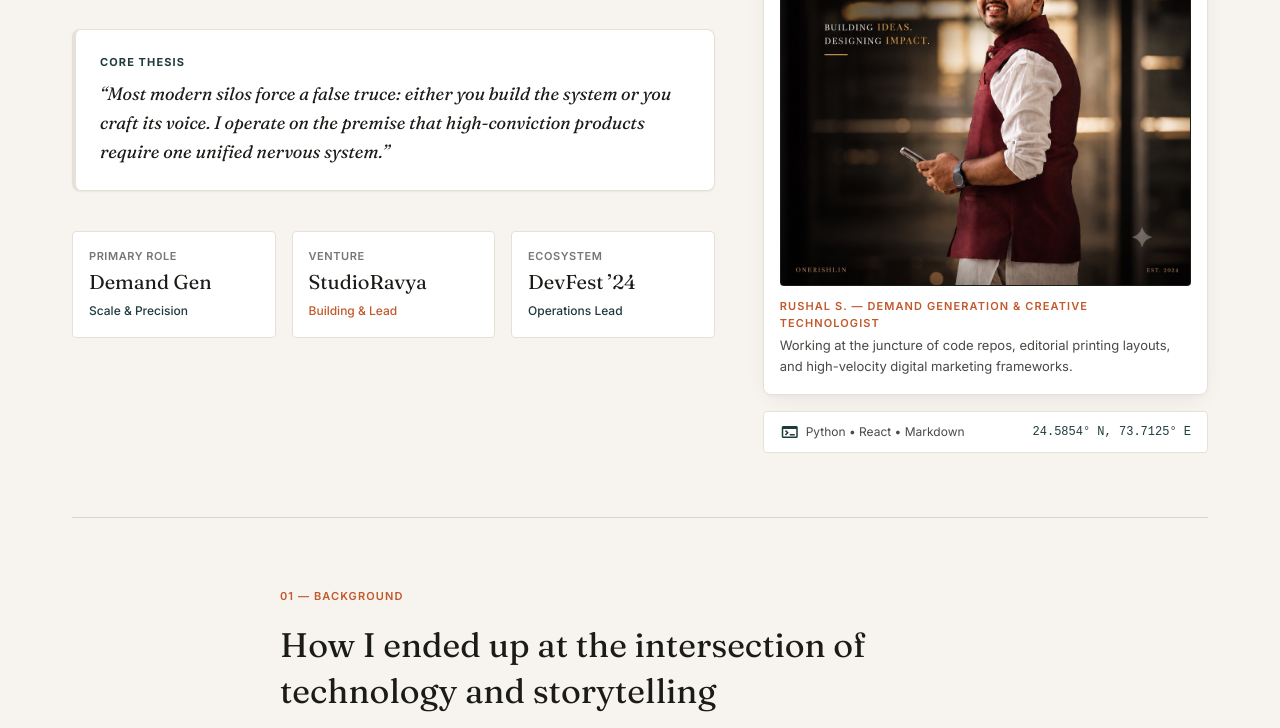
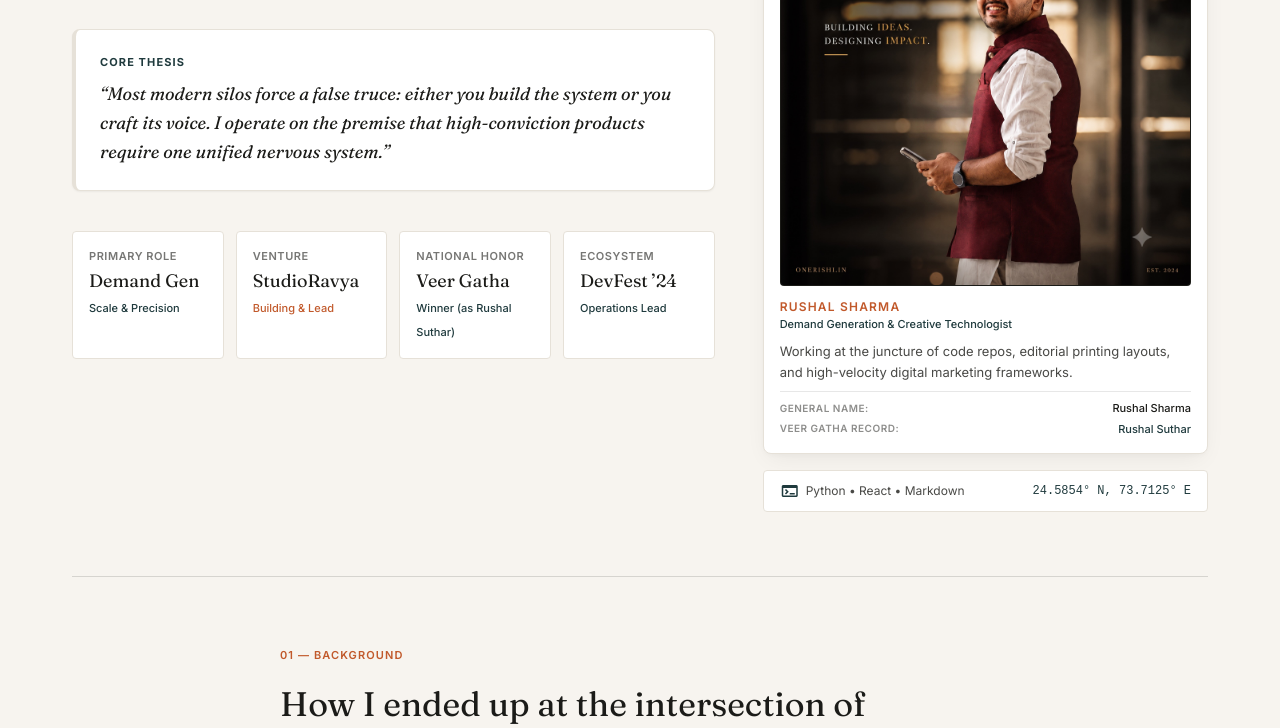
Before and after one commit to RJ-Rishi91/onerishi-website, an Astro site: page /about in a window 1280 px wide. Shown: the part 380-1108 px from the top of the page. Built offline with nearby package versions, Linux system fonts and the light colour scheme; Astro itself is replaced by a stand-in of ours.

Commit message:
feat(branding): update general name to Rushal Sharma and integrate Veer Gatha honor under Rushal Suthar

```diff
--- a/src/components/Footer.astro
+++ b/src/components/Footer.astro
@@ -9,7 +9,7 @@
             <span>OneRishi</span><span class="text-[#C1592B]">.</span><span>in</span>
           </div>
           <p class="font-sans text-[14px] text-[#1B1B18]/70 max-w-[360px] leading-relaxed">
-            Rushal S. — Marketing × Technology × Creativity. Shaping literate, high-agency digital narratives and experimental tooling.
+            Rushal Sharma — Marketing × Technology × Creativity. Shaping literate, high-agency digital narratives and experimental tooling.
           </p>
         </div>
         <div class="flex items-center gap-3 pt-2 text-[#1F3A3D]">
@@ -85,7 +85,7 @@
     <!-- Colophon Bottom Bar -->
     <div class="pt-6 border-t border-[#1B1B18]/10 flex flex-col md:flex-row items-center justify-between gap-4 font-sans text-[13px] text-[#1B1B18]/70">
       <div class="flex flex-wrap items-center justify-center md:justify-start gap-3">
-        <p>© 2024 Rushal S. All rights reserved.</p>
+        <p>© 2024 Rushal Sharma. All rights reserved.</p>
         <span class="hidden sm:inline text-[#1B1B18]/20 text-[12px]">•</span>
         <a
           href="/admin/login"
--- a/src/layouts/BaseLayout.astro
+++ b/src/layouts/BaseLayout.astro
@@ -13,7 +13,7 @@ interface Props {
 
 const {
   title = 'OneRishi.in — Marketing × Technology × Creativity',
-  description = 'Personal brand and thought leadership platform for Rushal S. — bringing technology, creativity, and communication together to turn ideas into real-world projects.',
+  description = 'Personal brand and thought leadership platform for Rushal Sharma — bringing technology, creativity, and communication together to turn ideas into real-world projects.',
   ogImage = '/images/rushal-portrait.jpg?v=2024',
   articleDate,
   noindex = false,
@@ -51,7 +51,7 @@ const pageTitle = title.includes('OneRishi.in') ? title : (title.includes('OneRi
     <title>{pageTitle}</title>
     <meta name="title" content={pageTitle} />
     <meta name="description" content={description} />
-    <meta name="author" content="Rushal S." />
+    <meta name="author" content="Rushal Sharma" />
 
     <!-- Google Fonts Preconnect & Inter / Fraunces Fonts -->
     <link rel="preconnect" href="https://fonts.googleapis.com" />
@@ -84,10 +84,12 @@ const pageTitle = title.includes('OneRishi.in') ? title : (title.includes('OneRi
     <script type="application/ld+json" set:html={JSON.stringify({
       "@context": "https://schema.org",
       "@type": "Person",
-      "name": "Rushal S.",
+      "name": "Rushal Sharma",
+      "alternateName": "Rushal Suthar",
       "url": "https://onerishi.in",
       "jobTitle": "Demand Generation Specialist & Creative Technologist",
-      "description": "Marketing × Technology × Creativity. Building high-agency systems and deliberate media collectives.",
+      "award": "National Winner, Project Veer Gatha (Ministry of Defence, Govt of India)",
+      "description": "Marketing × Technology × Creativity. Building high-agency systems, StudioRavya, and literate digital collectives.",
       "sameAs": [
         "https://github.com",
         "https://linkedin.com",
--- a/src/pages/404.astro
+++ b/src/pages/404.astro
@@ -39,7 +39,7 @@ import Tag from "../components/Tag.astro";
               <span class="material-symbols-outlined text-[20px]">edit_note</span>
             </div>
             <div>
-              <div class="text-sm font-semibold text-[#1B1B18]">Rushal S.</div>
+              <div class="text-sm font-semibold text-[#1B1B18]">Rushal Sharma</div>
               <div class="flex items-center gap-2 text-[#1B1B18]/65 mt-0.5">
                 <span id="dynDate"></span>
                 <span class="text-[#1B1B18]/30">•</span>
--- a/src/pages/about.astro
+++ b/src/pages/about.astro
@@ -3,7 +3,7 @@ import BaseLayout from '../layouts/BaseLayout.astro';
 ---
 
 <BaseLayout
-  title="About — Rushal S. | Marketing × Technology × Creativity"
+  title="About — Rushal Sharma | Marketing × Technology × Creativity"
   description="Bridging the gap between engineering rigor and creative communication. Demand Generation Specialist, building StudioRavya, and event director."
 >
   <div class="max-w-[1200px] mx-auto px-4 sm:px-6 lg:px-8 py-8 lg:py-12">
@@ -16,7 +16,7 @@ import BaseLayout from '../layouts/BaseLayout.astro';
             Dossier / Vol. 04
           </span>
           <span class="text-[#1B1B18]/40">•</span>
-          <span class="text-[#1B1B18]/80 font-medium">Rushal S.</span>
+          <span class="text-[#1B1B18]/80 font-medium">Rushal Sharma</span>
         </div>
         <div class="flex items-center gap-4 text-[#1B1B18]/70">
           <span>Udaipur × Hybrid</span>
@@ -58,21 +58,26 @@ import BaseLayout from '../layouts/BaseLayout.astro';
           </div>
 
           <!-- Key Vital Stats -->
-          <div class="grid grid-cols-1 sm:grid-cols-3 gap-4 pt-2">
+          <div class="grid grid-cols-1 sm:grid-cols-2 lg:grid-cols-4 gap-3 pt-2">
             <div class="bg-white p-4 rounded border border-[#E6E1D8]">
               <span class="font-sans text-[11px] uppercase tracking-wider text-[#1B1B18]/60 block font-semibold">Primary Role</span>
-              <span class="font-serif text-[20px] text-[#1B1B18] block mt-0.5 font-normal">Demand Gen</span>
-              <span class="font-sans text-[12px] text-[#1F3A3D] font-medium">Scale &amp; Precision</span>
+              <span class="font-serif text-[18px] text-[#1B1B18] block mt-0.5 font-normal">Demand Gen</span>
+              <span class="font-sans text-[11px] text-[#1F3A3D] font-medium">Scale &amp; Precision</span>
             </div>
             <div class="bg-white p-4 rounded border border-[#E6E1D8]">
               <span class="font-sans text-[11px] uppercase tracking-wider text-[#1B1B18]/60 block font-semibold">Venture</span>
-              <span class="font-serif text-[20px] text-[#1B1B18] block mt-0.5 font-normal">StudioRavya</span>
-              <span class="font-sans text-[12px] text-[#C1592B] font-medium">Building &amp; Lead</span>
+              <span class="font-serif text-[18px] text-[#1B1B18] block mt-0.5 font-normal">StudioRavya</span>
+              <span class="font-sans text-[11px] text-[#C1592B] font-medium">Building &amp; Lead</span>
+            </div>
+            <div class="bg-white p-4 rounded border border-[#E6E1D8]">
+              <span class="font-sans text-[11px] uppercase tracking-wider text-[#1B1B18]/60 block font-semibold">National Honor</span>
+              <span class="font-serif text-[18px] text-[#1B1B18] block mt-0.5 font-normal">Veer Gatha</span>
+              <span class="font-sans text-[11px] text-[#1F3A3D] font-medium">Winner (as Rushal Suthar)</span>
             </div>
             <div class="bg-white p-4 rounded border border-[#E6E1D8]">
               <span class="font-sans text-[11px] uppercase tracking-wider text-[#1B1B18]/60 block font-semibold">Ecosystem</span>
-              <span class="font-serif text-[20px] text-[#1B1B18] block mt-0.5 font-normal">DevFest ’24</span>
-              <span class="font-sans text-[12px] text-[#1F3A3D] font-medium">Operations Lead</span>
+              <span class="font-serif text-[18px] text-[#1B1B18] block mt-0.5 font-normal">DevFest ’24</span>
+              <span class="font-sans text-[11px] text-[#1F3A3D] font-medium">Operations Lead</span>
             </div>
           </div>
         </div>
@@ -92,18 +97,31 @@ import BaseLayout from '../layouts/BaseLayout.astro';
             <div class="relative aspect-square w-full overflow-hidden rounded bg-[#1B1B18] border border-[#1B1B18]/15">
               <img
                 src="/images/rushal-portrait.jpg?v=2024"
-                alt="Portrait of Rushal S. — Marketing × Technology × Creativity"
+                alt="Portrait of Rushal Sharma — Marketing × Technology × Creativity"
                 class="w-full h-full object-cover"
               />
             </div>
 
-            <div class="pt-3 space-y-1">
-              <p class="font-sans text-[11px] text-[#C1592B] uppercase tracking-widest font-semibold">
-                Rushal S. — Demand Generation &amp; Creative Technologist
-              </p>
+            <div class="pt-3 space-y-2">
+              <div>
+                <p class="font-sans text-[12px] text-[#C1592B] uppercase tracking-widest font-semibold">
+                  Rushal Sharma
+                </p>
+                <span class="font-sans text-[11px] text-[#1F3A3D] block font-medium">Demand Generation &amp; Creative Technologist</span>
+              </div>
               <p class="font-sans text-[13px] text-[#1B1B18]/80 leading-relaxed">
                 Working at the juncture of code repos, editorial printing layouts, and high-velocity digital marketing frameworks.
               </p>
+              <div class="pt-2 border-t border-[#1B1B18]/10 text-[11px] font-sans text-[#1B1B18]/70 space-y-1">
+                <div class="flex items-center justify-between">
+                  <span class="text-[#1B1B18]/50 uppercase tracking-wider text-[10px] font-semibold">General Name:</span>
+                  <span class="font-medium text-[#1B1B18]">Rushal Sharma</span>
+                </div>
+                <div class="flex items-center justify-between">
+                  <span class="text-[#1B1B18]/50 uppercase tracking-wider text-[10px] font-semibold">Veer Gatha Record:</span>
+                  <span class="font-medium text-[#1F3A3D]">Rushal Suthar</span>
+                </div>
+              </div>
             </div>
           </div>
 
@@ -137,6 +155,9 @@ import BaseLayout from '../layouts/BaseLayout.astro';
             </p>
             <p>
               When you learn how databases query, how APIs throttle, and how git branches manage complexity, your understanding of communication fundamentally shifts. You stop relying on superficial slogans. You start framing product capabilities with precision, clarity, and genuine empathy for what is physically possible beneath the glass.
+            </p>
+            <p>
+              That instinct for narrative rigor was recognized early at the national level. As a national winner of <strong>Project Veer Gatha</strong>—conducted by the Ministry of Defence and Ministry of Education, Government of India—I was awarded national honors under my official legal record, <strong>Rushal Suthar</strong>, for chronicling the stories of India’s gallantry awardees. While <strong>Rushal Sharma</strong> is the name I carry day-to-day across all professional, creative, and community work, that formative discipline of primary-source research and ethical storytelling directly underpins how I build systems today.
             </p>
           </div>
         </div>
--- a/src/pages/admin/calendar.astro
+++ b/src/pages/admin/calendar.astro
@@ -67,7 +67,7 @@ import '../../styles/global.css';
         <div class="h-4 w-px bg-[#1B1B18]/15"></div>
         <div class="flex items-center gap-2 text-xs text-[#1B1B18]/60">
           <span class="inline-block w-2 h-2 rounded-full bg-emerald-600"></span>
-          <span>Rushal S. (Author)</span>
+          <span>Rushal Sharma (Author)</span>
         </div>
       </div>
 
--- a/src/pages/admin/index.astro
+++ b/src/pages/admin/index.astro
@@ -128,7 +128,7 @@ import '../../styles/global.css';
       <div class="flex items-center gap-5 text-sm">
         <span class="text-xs text-[#7A756B] hidden sm:inline-flex items-center gap-1.5">
           <span class="w-1.5 h-1.5 rounded-full bg-emerald-600 inline-block"></span>
-          Rushal S. (Author)
+          Rushal Sharma (Author)
         </span>
         <span class="text-[#D8D2C7] hidden sm:inline">|</span>
         <a href="/" target="_blank" class="text-xs text-[#6B665E] hover:text-[#1B1B18] transition-colors hidden sm:inline-flex items-center gap-1">
--- a/src/pages/collaborate.astro
+++ b/src/pages/collaborate.astro
@@ -4,7 +4,7 @@ import BaseLayout from '../layouts/BaseLayout.astro';
 
 <BaseLayout
   title="Collaborate — Engagements & Advisory"
-  description="Collaborate with Rushal S. on fractional advisory consulting, community media initiatives, and junior journalist mentorship."
+  description="Collaborate with Rushal Sharma on fractional advisory consulting, community media initiatives, and junior journalist mentorship."
 >
   <div class="max-w-[1200px] mx-auto px-4 sm:px-6 lg:px-8 py-12 lg:py-16">
 
--- a/src/pages/contact.astro
+++ b/src/pages/contact.astro
@@ -5,7 +5,7 @@ import ContactForm from '../components/ContactForm.astro';
 
 <BaseLayout
   title="Contact — Say Hello"
-  description="Start an exchange with Rushal S. for advisory consulting, speaking engagements, media collaborations, or general inquiries."
+  description="Start an exchange with Rushal Sharma for advisory consulting, speaking engagements, media collaborations, or general inquiries."
 >
   <div class="max-w-[1200px] mx-auto px-4 sm:px-6 lg:px-8 py-12 lg:py-16">
 
--- a/src/pages/impact.astro
+++ b/src/pages/impact.astro
@@ -45,31 +45,40 @@ import BaseLayout from '../layouts/BaseLayout.astro';
       </div>
     </header>
 
-    <!-- Recognition Section: Verified / Pending Confirmation Audit Card -->
+    <!-- Recognition Section: Verified National Recognition -->
     <section class="mb-16">
       <div class="bg-white rounded-xl p-6 sm:p-8 border border-[#E6E1D8] shadow-sm">
         <div class="grid grid-cols-1 lg:grid-cols-12 gap-6 items-center">
           <div class="lg:col-span-4 space-y-1">
-            <div class="flex items-center gap-1.5 text-[#1F3A3D]">
-              <span class="material-symbols-outlined text-[18px]">verified</span>
-              <span class="font-sans text-[11px] uppercase tracking-wider font-semibold">Citations &amp; Recognition</span>
+            <div class="flex items-center gap-1.5 text-[#C1592B]">
+              <span class="material-symbols-outlined text-[18px]">military_tech</span>
+              <span class="font-sans text-[11px] uppercase tracking-wider font-semibold">National Honor</span>
             </div>
-            <h2 class="font-serif text-[24px] text-[#1B1B18] font-normal">Institutional Audit</h2>
+            <h2 class="font-serif text-[24px] text-[#1B1B18] font-normal">Project Veer Gatha</h2>
+            <span class="font-sans text-[12px] text-[#1F3A3D] font-medium block">Ministry of Defence &amp; Ministry of Education, Govt. of India</span>
           </div>
 
           <div class="lg:col-span-8 bg-[#F7F4EF] p-5 rounded-lg border border-[#1B1B18]/10 flex flex-col sm:flex-row sm:items-center justify-between gap-4">
-            <div class="space-y-1 max-w-[540px]">
-              <div class="inline-flex items-center gap-1.5 bg-[#1F3A3D]/10 px-2 py-0.5 rounded text-[#1F3A3D] font-sans text-[11px] font-semibold tracking-wide">
-                <span class="w-1.5 h-1.5 rounded-full bg-[#1F3A3D]"></span>
-                <span>Recognition / Milestone — Details pending confirmation</span>
+            <div class="space-y-2 max-w-[540px]">
+              <div class="flex flex-wrap items-center gap-2">
+                <span class="inline-flex items-center gap-1.5 bg-[#1F3A3D] text-white px-2.5 py-0.5 rounded text-[11px] font-sans font-semibold tracking-wide">
+                  <span class="w-1.5 h-1.5 rounded-full bg-[#C1592B]"></span>
+                  <span>National Winner</span>
+                </span>
+                <span class="text-[11px] font-mono text-[#1B1B18]/70 bg-white px-2 py-0.5 rounded border border-[#1B1B18]/10">
+                  Official Award Record: Rushal Suthar
+                </span>
               </div>
-              <p class="font-sans text-[13px] text-[#1B1B18]/75 leading-relaxed pt-1">
-                Formal institutional citations and national initiative recognition are currently under internal verification. In adherence to strict editorial ethics, unconfirmed logos or decorative awards are deliberately withheld.
+              <p class="font-sans text-[13px] text-[#1B1B18]/80 leading-relaxed">
+                Felicitated as a national winner in <strong>Project Veer Gatha</strong>—the premier initiative by the Ministry of Defence celebrating acts of gallantry and civic valor. Awarded under official record name <strong>Rushal Suthar</strong> for narrative excellence and civic documentation honoring India’s decorated service heroes.
+              </p>
+              <p class="font-sans text-[11px] text-[#1B1B18]/60 italic">
+                Note: Carries the public and professional name <strong>Rushal Sharma</strong> across all digital publishing, technology, and marketing engagements.
               </p>
             </div>
-            <div class="shrink-0 flex items-center gap-1.5 text-[#1B1B18]/60 font-mono text-[11px] border-t sm:border-t-0 sm:border-l border-[#1B1B18]/15 pt-2 sm:pt-0 sm:pl-4">
-              <span class="material-symbols-outlined text-[16px] text-[#C1592B]">pending_actions</span>
-              <span>In Audit</span>
+            <div class="shrink-0 flex items-center gap-1.5 text-[#1F3A3D] font-mono text-[11px] border-t sm:border-t-0 sm:border-l border-[#1B1B18]/15 pt-2 sm:pt-0 sm:pl-4 font-semibold">
+              <span class="material-symbols-outlined text-[16px] text-[#C1592B]">verified</span>
+              <span>Verified Winner</span>
             </div>
           </div>
         </div>
--- a/src/pages/index.astro
+++ b/src/pages/index.astro
@@ -103,7 +103,7 @@ const latestPosts = allPosts
         <div class="lg:col-span-7 flex flex-col items-start space-y-6">
           <div class="inline-flex items-center gap-2 px-3 py-1 rounded-sm border border-[#1F3A3D]/30 text-[#1F3A3D] font-sans text-[11px] font-medium tracking-wide">
             <span class="material-symbols-outlined text-[14px]">terminal</span>
-            <span>Rushal S. • Marketing × Technology × Creativity</span>
+            <span>Rushal Sharma • Marketing × Technology × Creativity</span>
           </div>
 
           <h1 class="font-serif text-[40px] sm:text-[50px] lg:text-[56px] text-[#1B1B18] tracking-tight leading-[1.12] text-balance font-normal">
@@ -132,12 +132,15 @@ const latestPosts = allPosts
           </div>
 
           <!-- Micro Metas -->
-          <div class="pt-4 flex flex-wrap items-center gap-6 text-[#1B1B18]/70 font-sans text-[11px] tracking-wide border-t border-[#1B1B18]/10 w-full max-w-[520px]">
+          <div class="pt-4 flex flex-wrap items-center gap-6 text-[#1B1B18]/70 font-sans text-[11px] tracking-wide border-t border-[#1B1B18]/10 w-full max-w-[560px]">
             <span class="flex items-center gap-1.5">
               <span class="text-[#C1592B] font-medium">♦</span> Jaipur • Udaipur • Remote
             </span>
             <span class="flex items-center gap-1.5">
               <span class="text-[#1F3A3D] font-medium">♦</span> Python, React &amp; GTM Strategy
+            </span>
+            <span class="flex items-center gap-1.5">
+              <span class="text-[#C1592B] font-medium">♦</span> Project Veer Gatha National Winner
             </span>
           </div>
         </div>
@@ -149,7 +152,7 @@ const latestPosts = allPosts
             <div class="relative w-full aspect-square bg-[#1B1B18] overflow-hidden rounded-sm border border-[#1B1B18]/15">
               <img
                 src="/images/rushal-portrait.jpg?v=2024"
-                alt="Rushal S. — Building Ideas. Designing Impact. OneRishi.in"
+                alt="Rushal Sharma — Building Ideas. Designing Impact. OneRishi.in"
                 class="w-full h-full object-cover"
                 loading="eager"
               />
@@ -157,7 +160,7 @@ const latestPosts = allPosts
 
             <!-- Monograph Marginalia under photo -->
             <div class="mt-3.5 px-1 flex items-center justify-between text-[#1B1B18]/70 font-sans text-[11px]">
-              <span class="tracking-tight italic font-serif text-[20px] text-[#1B1B18]">Rushal S.</span>
+              <span class="tracking-tight italic font-serif text-[20px] text-[#1B1B18]">Rushal Sharma</span>
               <span class="uppercase tracking-widest text-[#1B1B18]/50">FIG. 01 — 2024</span>
             </div>
           </div>
@@ -183,7 +186,7 @@ const latestPosts = allPosts
           <div class="mt-8 flex flex-col sm:flex-row items-center justify-center gap-2 text-[#1B1B18]/70 font-sans text-[12px]">
             <span class="font-semibold text-[#1B1B18] tracking-wider uppercase">Foundational Doctrine</span>
             <span class="hidden sm:inline text-[#1B1B18]/30">•</span>
-            <span class="italic text-[#1F3A3D]">Rushal S. on deliberate craftsmanship</span>
+            <span class="italic text-[#1F3A3D]">Rushal Sharma on deliberate craftsmanship</span>
           </div>
         </div>
       </div>
--- a/src/pages/labs.astro
+++ b/src/pages/labs.astro
@@ -4,7 +4,7 @@ import BaseLayout from '../layouts/BaseLayout.astro';
 
 <BaseLayout
   title="Labs — Work in Progress & R&D Notebook"
-  description="Drafts, experiments, and active prototypes from Rushal S. — not everything here is finished."
+  description="Drafts, experiments, and active prototypes from Rushal Sharma — not everything here is finished."
 >
   <div class="max-w-[1200px] mx-auto px-4 sm:px-6 lg:px-8 py-12 lg:py-16">
 
--- a/src/pages/philosophy.astro
+++ b/src/pages/philosophy.astro
@@ -176,7 +176,7 @@ import BaseLayout from '../layouts/BaseLayout.astro';
             </blockquote>
             <div class="flex items-center justify-center gap-2 text-[#1B1B18]/70 font-sans text-xs">
               <span class="w-6 h-px bg-[#1B1B18]/30"></span>
-              <span>Rushal S.</span>
+              <span>Rushal Sharma</span>
               <span class="w-6 h-px bg-[#1B1B18]/30"></span>
             </div>
           </div>
--- a/src/pages/rss.xml.ts
+++ b/src/pages/rss.xml.ts
@@ -37,7 +37,7 @@ export async function GET(context: any) {
 
   return rss({
     title: 'OneRishi.in — Dispatches & Field Notes',
-    description: 'Real experiments, field notes, and frameworks from marketing, technology, and building on the internet by Rushal S.',
+    description: 'Real experiments, field notes, and frameworks from marketing, technology, and building on the internet by Rushal Sharma.',
     site: context.site || 'https://onerishi.in',
     items,
     customData: `<language>en-us</language>`,
--- a/src/pages/writing/[slug].astro
+++ b/src/pages/writing/[slug].astro
@@ -128,7 +128,7 @@ const relatedPosts = (allPosts || [])
               <span class="material-symbols-outlined text-[20px]">edit_note</span>
             </div>
             <div>
-              <div class="text-sm font-semibold text-[#1B1B18]">Rushal S.</div>
+              <div class="text-sm font-semibold text-[#1B1B18]">Rushal Sharma</div>
               <div class="flex items-center gap-2 text-[#1B1B18]/65 mt-0.5">
                 <span>{post.data.date}</span>
                 <span class="text-[#1B1B18]/30">•</span>
@@ -220,13 +220,13 @@ const relatedPosts = (allPosts || [])
           <div class="w-16 h-16 rounded-full overflow-hidden bg-[#F0EDE8] border border-[#1B1B18]/15 shrink-0 flex items-center justify-center">
             <img
               src="/images/rushal-portrait.jpg?v=2024"
-              alt="Rushal S."
+              alt="Rushal Sharma"
               class="w-full h-full object-cover"
             />
           </div>
           <div class="space-y-2 flex-1">
             <div class="flex items-center justify-between">
-              <h3 class="font-serif text-[20px] text-[#1B1B18] font-normal">Rushal S.</h3>
+              <h3 class="font-serif text-[20px] text-[#1B1B18] font-normal">Rushal Sharma</h3>
               <span class="font-sans text-[11px] text-[#C1592B] uppercase tracking-wider font-semibold">Author</span>
             </div>
             <p class="font-sans text-[14px] text-[#1B1B18]/75 leading-relaxed">
--- a/src/pages/writing/index.astro
+++ b/src/pages/writing/index.astro
@@ -99,7 +99,7 @@ const categories = [
           Archive • Volume IV
         </span>
         <span class="w-1.5 h-1.5 rounded-full bg-[#C1592B] inline-block"></span>
-        <span class="font-sans text-[11px] text-[#1B1B18]/60 font-medium">Dispatches by Rushal S.</span>
+        <span class="font-sans text-[11px] text-[#1B1B18]/60 font-medium">Dispatches by Rushal Sharma</span>
       </div>
 
       <div class="grid grid-cols-1 lg:grid-cols-12 gap-6 items-baseline">
```
Also changed, not shown: CONTENT-GUIDELINES.md (+1 -1 lines), README.md.
